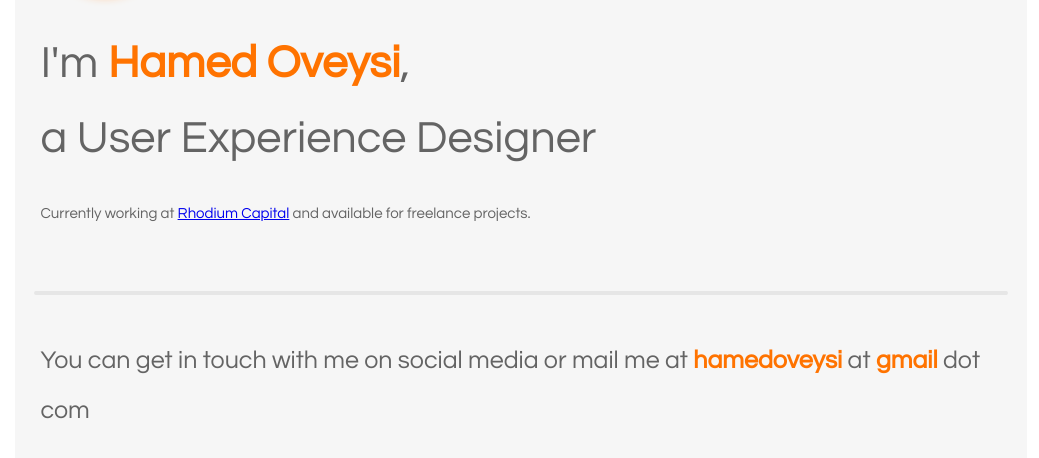
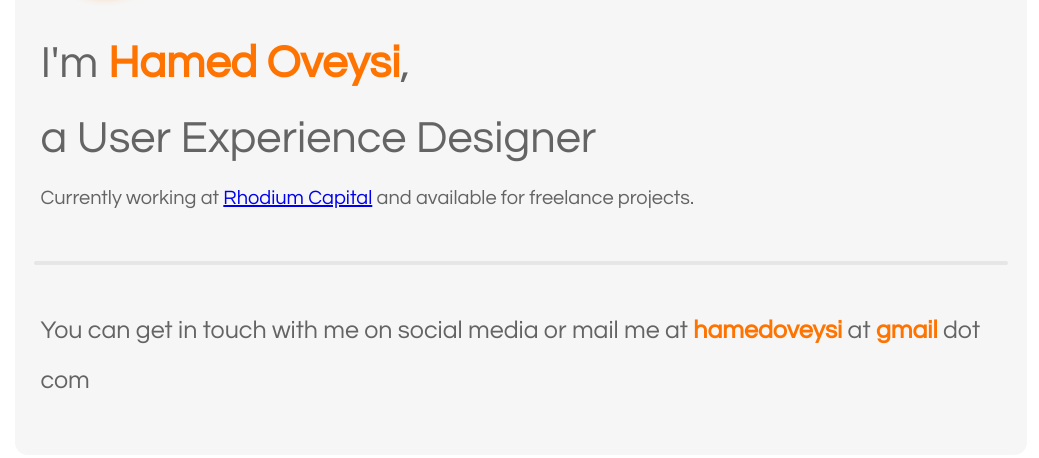
Before and after one commit to hamedovs/hamedovs.github.io, a plain HTML site: page index.html in a window 1280 px wide. Shown: the part 188-646 px from the top of the page, without its empty margins (119-1158 px from the left). Drawn offline with Linux system fonts and the light colour scheme.

Commit message:
Update style.css

```diff
--- a/style.css
+++ b/style.css
@@ -36,8 +36,8 @@ p {
     margin: 0;
     padding-left: 25px;
     font-weight: normal;
-    line-height: 75px;
-    font-size: 15px;
+    line-height: 45px;
+    font-size: 20px;
 }
 
 img {
```
